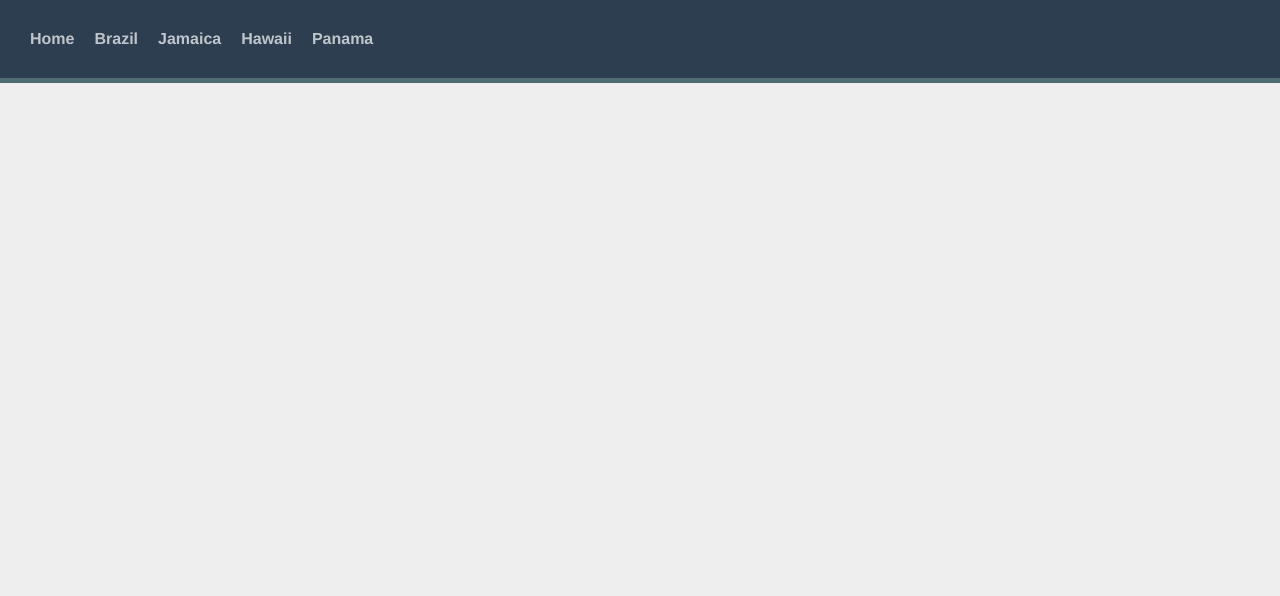
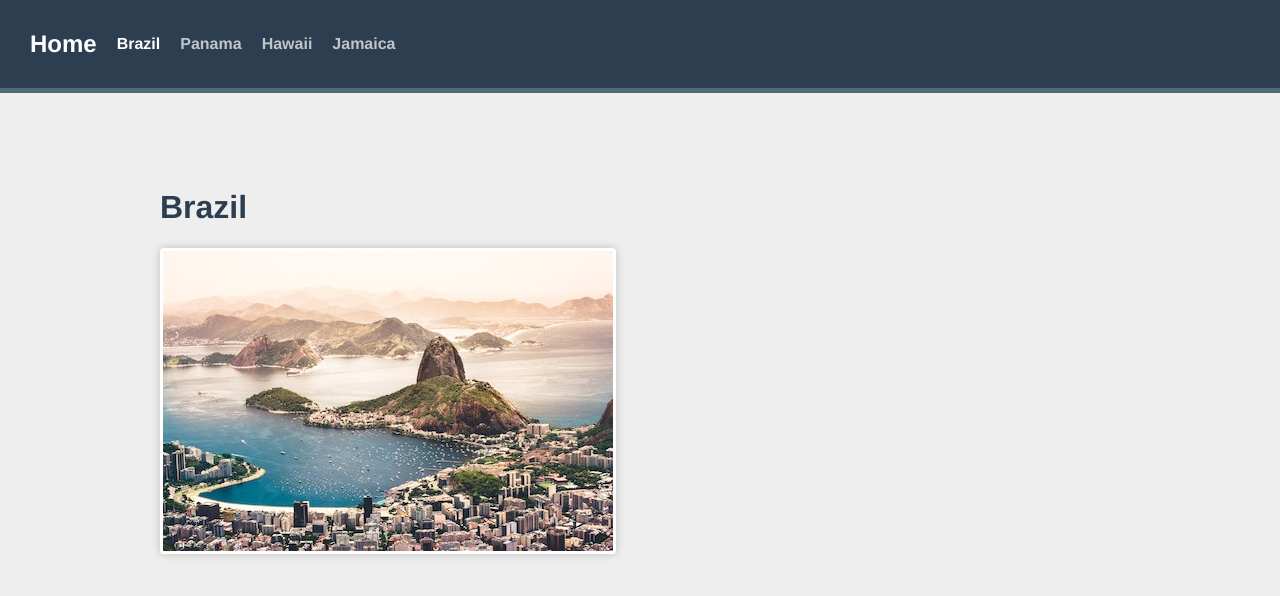
Before and after one commit to ogeeDeveloper/vue-travel-app-vue-router4, a Vue app: page /destination/1/brazil in a window 1280 px wide. Shown: the top 596 px of the page. Built offline with nearby package versions, Linux system fonts and the light colour scheme.

Commit message:
Clean up the static roues and also corrected the typescript typing in the Destination page

```diff
--- a/src/components/TheNavigation.vue
+++ b/src/components/TheNavigation.vue
@@ -1,9 +1,34 @@
 <template>
     <div id="nav">
-        <router-link to="/">Home</router-link>
-        <router-link to="/brazil">Brazil</router-link>
-        <router-link to="/jamaica">Jamaica</router-link>
-        <router-link to="/hawaii">Hawaii</router-link>
-        <router-link to="/panama">Panama</router-link>
+        <router-link id="logo" to="/">Home</router-link>
+      <router-link
+        v-for="destination in destinations"
+          :key="destination.id"
+          :to="{name: 'DestinationPage', params:{id: destination.id, slug: destination.slug}}"
+      >
+        {{ destination.name }}
+       </router-link>
   </div>
 </template>
+
+<script setup lang="ts">
+    import sourceData from '../data.json'
+
+    interface Experience {
+    name: string;
+    slug: string;
+    image: string;
+    description: string;
+    }
+
+    interface Destination {
+    name: string;
+    slug: string;
+    image: string;
+    id: number;
+    description: string;
+    experiences: Experience[];
+    }
+
+    const destinations: Destination[] = sourceData.destinations;
+</script>
--- a/src/pages/About.vue
+++ /dev/null
@@ -1,13 +0,0 @@
-<template>
-    <div>
-        About Page
-    </div>
-</template>
-
-<script setup lang="ts">
-
-</script>
-
-<style scoped>
-
-</style>
--- a/src/pages/Brazil.vue
+++ /dev/null
@@ -1,13 +0,0 @@
-<template>
-    <div>
-        Brazil Page
-    </div>
-</template>
-
-<script setup lang="ts">
-
-</script>
-
-<style scoped>
-
-</style>
--- a/src/pages/Destination.vue
+++ b/src/pages/Destination.vue
@@ -8,15 +8,20 @@
 </template>
 
 <script setup lang="ts">
-    import { computed, ref } from 'vue';
+    import { computed, ref, watch } from 'vue';
     import sourceData from '@/data.json';
     import { useRoute } from 'vue-router';
 
     const route = useRoute();
-    const id = ref(route.params.id);
+    const id = ref<number>(parseInt(route.params.id as string));
+
+    // Watch for changes to the route's params.id and update the id ref
+    watch(() => route.params.id, (newId) => {
+        id.value = parseInt(newId as string);
+    });
 
     const getDestinationID = computed(() => {
-        return parseInt(id.value);
+        return id.value;
     });
 
     const getDestination  = computed(() => {
--- a/src/pages/Hawaii.vue
+++ /dev/null
@@ -1,13 +0,0 @@
-<template>
-    <div class="hawaii">
-        Hawaii Page
-    </div>
-</template>
-
-<script setup lang="ts">
-
-</script>
-
-<style scoped>
-
-</style>
--- a/src/pages/Home.vue
+++ b/src/pages/Home.vue
@@ -5,7 +5,7 @@
             <router-link
                 v-for="destination in destinations"
                 :key="destination.id"
-                :to="{name: 'DestinationPage', params:{id: destination.id}}"
+                :to="{name: 'DestinationPage', params:{id: destination.id, slug: destination.slug}}"
             >
                 <h2>{{ destination.name }}</h2>
                 <img :src="`/images/${destination.image}`" :alt="destination.name" >
--- a/src/pages/Jamaica.vue
+++ /dev/null
@@ -1,13 +0,0 @@
-<template>
-    <div class="jamaica">
-        Jamaica Page
-    </div>
-</template>
-
-<script setup lang="ts">
-
-</script>
-
-<style scoped>
-
-</style>
--- a/src/pages/Panama.vue
+++ /dev/null
@@ -1,13 +0,0 @@
-<template>
-    <div class="panama">
-        Panama Page
-    </div>
-</template>
-
-<script setup lang="ts">
-
-</script>
-
-<style scoped>
-
-</style>
--- a/src/router/index.ts
+++ b/src/router/index.ts
@@ -4,11 +4,7 @@ import { Home } from '@/pages'
 const routes = [
     {path: '/', name: 'Home', component: Home},
     // {path: '/:pathMatch(.*)*', name: 'NotFound', component: Home}
-    {path: '/brazil', name: 'BrazilPage', component: ()=>import('@/pages/Brazil.vue')},
-    {path: '/jamaica', name: 'JamaicaPage', component: ()=>import('@/pages/Jamaica.vue')},
-    {path: '/panama', name: 'PanamaPage', component: ()=>import('@/pages/Panama.vue')},
-    {path: '/hawaii', name: 'HawaiiPage', component: ()=>import('@/pages/Hawaii.vue')},
-    {path: '/destination/:id', name: 'DestinationPage', component: ()=>import('@/pages/Destination.vue')},
+    {path: '/destination/:id/:slug', name: 'DestinationPage', component: ()=>import('@/pages/Destination.vue')},
 ]
 const router = createRouter({
     history: createWebHistory(),
```
Also changed, not shown: src/pages/index.ts (+0 -10 lines).
